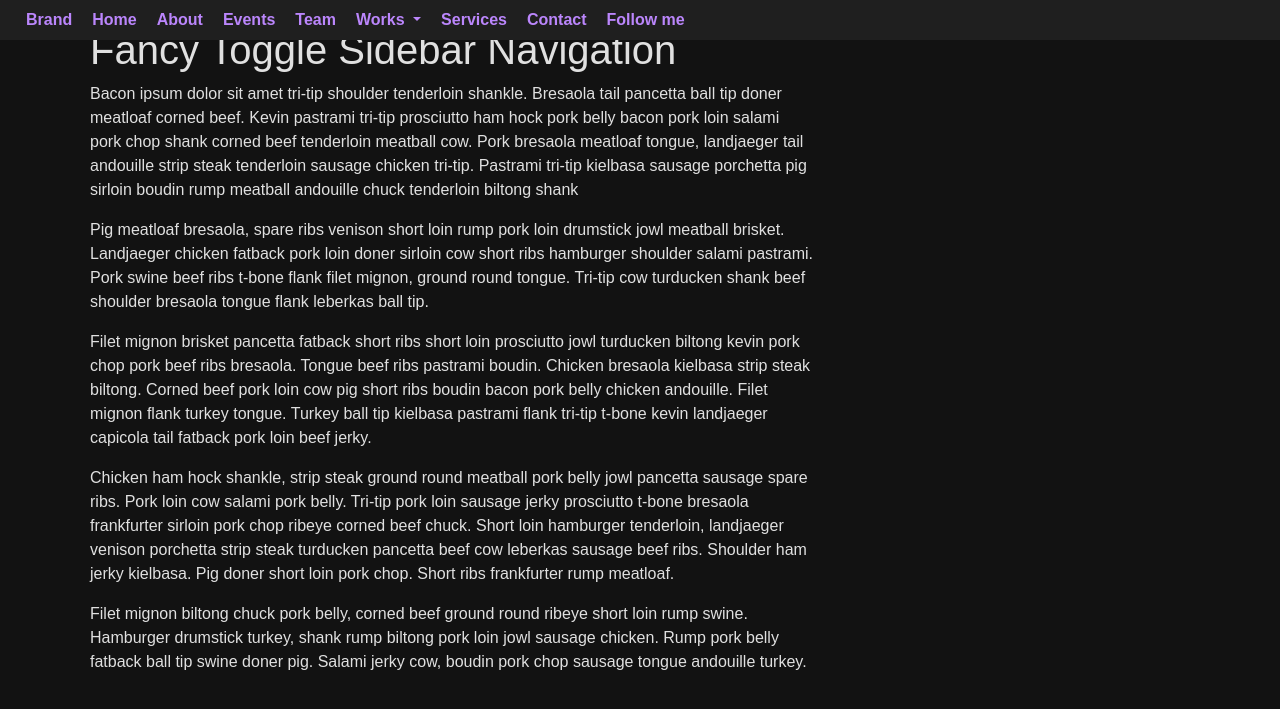
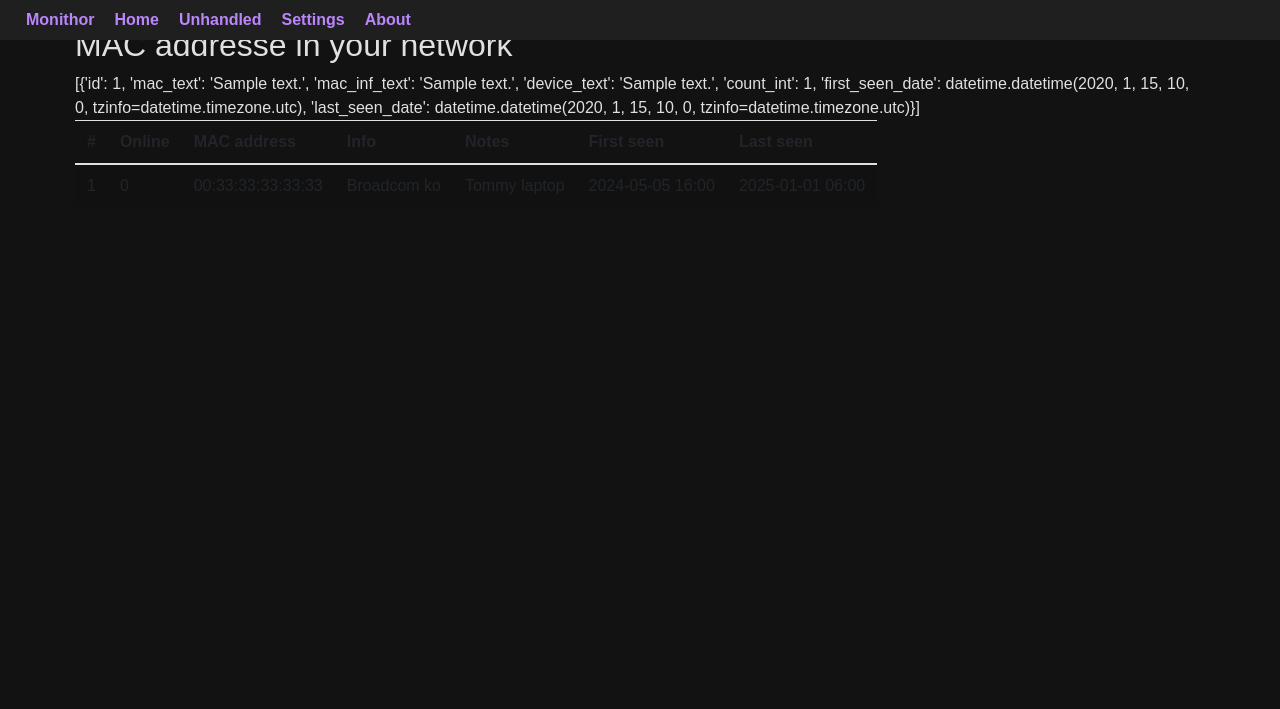
Before and after one commit to twik1/monithor, a Django app: page /monithor/ in a window 1280 px wide. Shown: the top 709 px of the page. Run offline with Django 5.2, Linux system fonts and the light colour scheme; tables that the repository leaves empty hold one stand-in row (values such as "Sample post"); some libraries are stand-ins or nearby versions.

Commit message:
Second draft of weblayout

```diff
--- a/monithor/templates/base.html
+++ b/monithor/templates/base.html
@@ -23,29 +23,15 @@
         <ul class="nav sidebar-nav">
             <div class="sidebar-header">
                 <div class="sidebar-brand">
-         <a href="#">Brand</a></div></div>
+                    <a href="#">Monithor</a></div>
+            </div>
             <li><a href="#home">Home</a></li>
+            <li><a href="#events">Unhandled</a></li>
+            <li><a href="#team">Settings</a></li>
             <li><a href="#about">About</a></li>
-       <li><a href="#events">Events</a></li>
-       <li><a href="#team">Team</a></li>
-       <li class="dropdown">
-       <a href="#works" class="dropdown-toggle"  data-toggle="dropdown">Works <span class="caret"></span></a>
-     <ul class="dropdown-menu animated fadeInLeft" role="menu">
-      <div class="dropdown-header">Dropdown heading</div>
-      <li><a href="#pictures">Pictures</a></li>
-      <li><a href="#videos">Videeos</a></li>
-      <li><a href="#books">Books</a></li>
-      <li><a href="#art">Art</a></li>
-      <li><a href="#awards">Awards</a></li>
-      </ul>
-      </li>
-      <li><a href="#services">Services</a></li>
-      <li><a href="#contact">Contact</a></li>
-      <li><a href="#followme">Follow me</a></li>
         </ul>
     </nav>
     <!-- /#sidebar-wrapper -->
-
     <!-- Page Content -->
     <div id="page-content-wrapper">
         <button type="button" class="hamburger animated fadeInLeft is-closed" data-toggle="offcanvas">
@@ -55,14 +41,8 @@
         </button>
         <div class="container">
             <div class="row">
-                    <div class="col-lg-8 col-lg-offset-2">
-                        <h1>Fancy Toggle Sidebar Navigation</h1>
-                        <p>Bacon ipsum dolor sit amet tri-tip shoulder tenderloin shankle. Bresaola tail pancetta ball tip doner meatloaf corned beef. Kevin pastrami tri-tip prosciutto ham hock pork belly bacon pork loin salami pork chop shank corned beef tenderloin meatball cow. Pork bresaola meatloaf tongue, landjaeger tail andouille strip steak tenderloin sausage chicken tri-tip. Pastrami tri-tip kielbasa sausage porchetta pig sirloin boudin rump meatball andouille chuck tenderloin biltong shank </p>
-                        <p>Pig meatloaf bresaola, spare ribs venison short loin rump pork loin drumstick jowl meatball brisket. Landjaeger chicken fatback pork loin doner sirloin cow short ribs hamburger shoulder salami pastrami. Pork swine beef ribs t-bone flank filet mignon, ground round tongue. Tri-tip cow turducken shank beef shoulder bresaola tongue flank leberkas ball tip.</p>
-                        <p>Filet mignon brisket pancetta fatback short ribs short loin prosciutto jowl turducken biltong kevin pork chop pork beef ribs bresaola. Tongue beef ribs pastrami boudin. Chicken bresaola kielbasa strip steak biltong. Corned beef pork loin cow pig short ribs boudin bacon pork belly chicken andouille. Filet mignon flank turkey tongue. Turkey ball tip kielbasa pastrami flank tri-tip t-bone kevin landjaeger capicola tail fatback pork loin beef jerky.</p>
-                        <p>Chicken ham hock shankle, strip steak ground round meatball pork belly jowl pancetta sausage spare ribs. Pork loin cow salami pork belly. Tri-tip pork loin sausage jerky prosciutto t-bone bresaola frankfurter sirloin pork chop ribeye corned beef chuck. Short loin hamburger tenderloin, landjaeger venison porchetta strip steak turducken pancetta beef cow leberkas sausage beef ribs. Shoulder ham jerky kielbasa. Pig doner short loin pork chop. Short ribs frankfurter rump meatloaf.</p>
-                        <p>Filet mignon biltong chuck pork belly, corned beef ground round ribeye short loin rump swine. Hamburger drumstick turkey, shank rump biltong pork loin jowl sausage chicken. Rump pork belly fatback ball tip swine doner pig. Salami jerky cow, boudin pork chop sausage tongue andouille turkey.</p>
-                    </div>
+                    {% block content %}
+                    {% endblock content %}
             </div>
         </div>
     </div>
--- /dev/null
+++ b/monithor/templates/index.html
@@ -0,0 +1,37 @@
+{% extends "base.html" %}
+
+{% block content %}
+    <h2>MAC addresse in your network</h2>
+  {{ kmaclist }}
+    <table class="table table-striped table-condensed table-responsive"
+            id="table"
+			data-toggle="table"
+			data-search="true"
+			data-filter-control="true"
+			data-show-export="true"
+			data-click-to-select="true"
+			data-toolbar="#toolbar">
+        <thead>
+            <tr>
+                <th>#</th>
+                <th>Online</th>
+                <th data-filter-control="select" data-sortable="true">MAC address</th>
+                <th>Info</th>
+                <th>Notes</th>
+                <th>First seen</th>
+                <th>Last seen</th>
+            </tr>
+        </thead>
+        <tbody>
+            <tr>
+                <td>1</td>
+                <td>0</td>
+                <td>00:33:33:33:33:33</td>
+                <td>Broadcom ko</td>
+                <td>Tommy laptop</td>
+                <td>2024-05-05 16:00</td>
+                <td>2025-01-01 06:00</td>
+            </tr>
+        </tbody>
+    </table>
+{% endblock content %}
--- a/monithor/urls.py
+++ b/monithor/urls.py
@@ -4,5 +4,6 @@
 
 urlpatterns = [
     path('settings/', views.settings_view, name='settings'),
+    path('unhandled/', views.unhandled_view, name='unhandled'),
     path('', views.index_view, name='index'),
 ]
--- a/monithor/views.py
+++ b/monithor/views.py
@@ -1,10 +1,14 @@
 from django.shortcuts import render
+from monithor.models import Known_mac, Unknown_mac
 from django.http import HttpResponse
 
 def settings_view(request):
     return render(request, 'settings.html')
 
 def index_view(request):
-    items1 = ["Item 1A", "Item 1B", "Item 1C"]
-    items2 = ["Item 2A", "Item 2B", "Item 2C"]
-    return render(request, 'base.html', {'list1': items1, 'list2': items2})
+    kmaclist = list(Known_mac.objects.values())
+    return render(request, 'index.html', {'kmaclist':kmaclist})
+
+def unhandled_view(request):
+    umaclist = list(Unknown_mac.objects.values())
+    return render(request, 'unhandled.html', {'umaclist':umaclist})
```
Also changed, not shown: monithor/static/styles.css (+4 -4 lines), monithor/templates/lists.html (deleted, +0 -98 lines), monithor/templates/unhandled.html (added, +67 -0 lines), 1 other file. Lines whose indentation alone changed are shown as unchanged.
